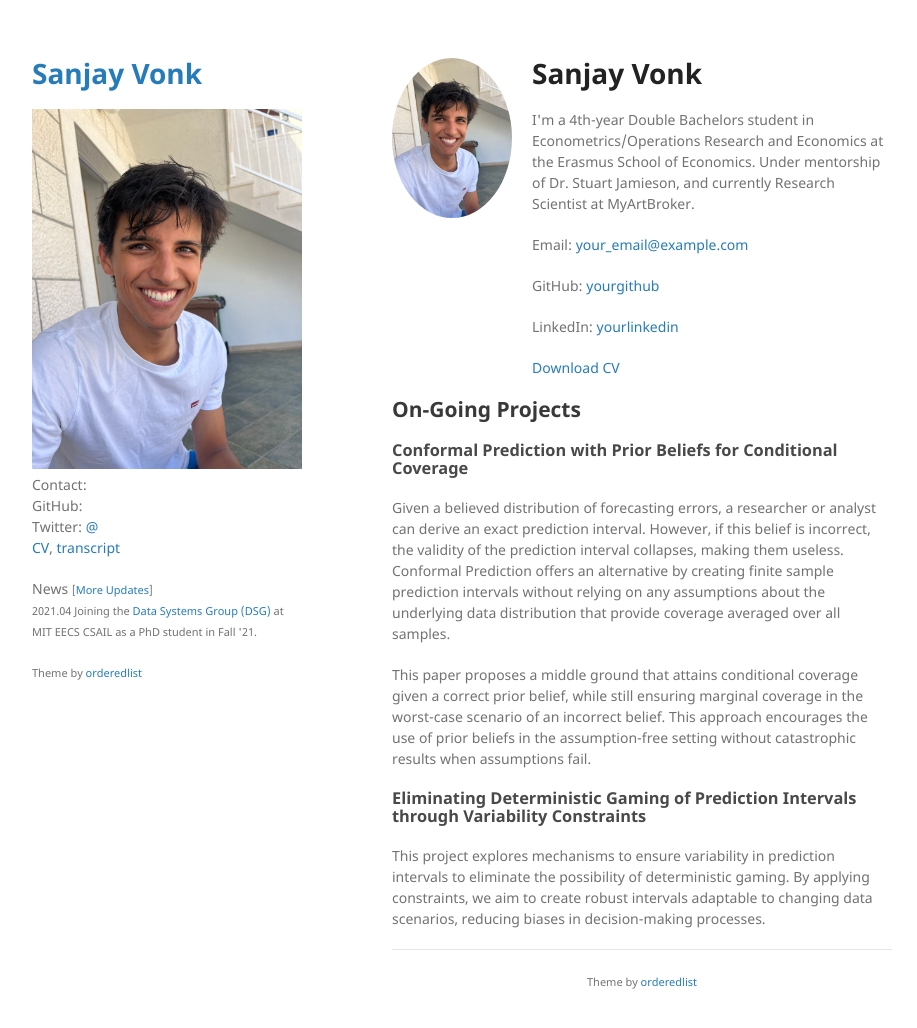
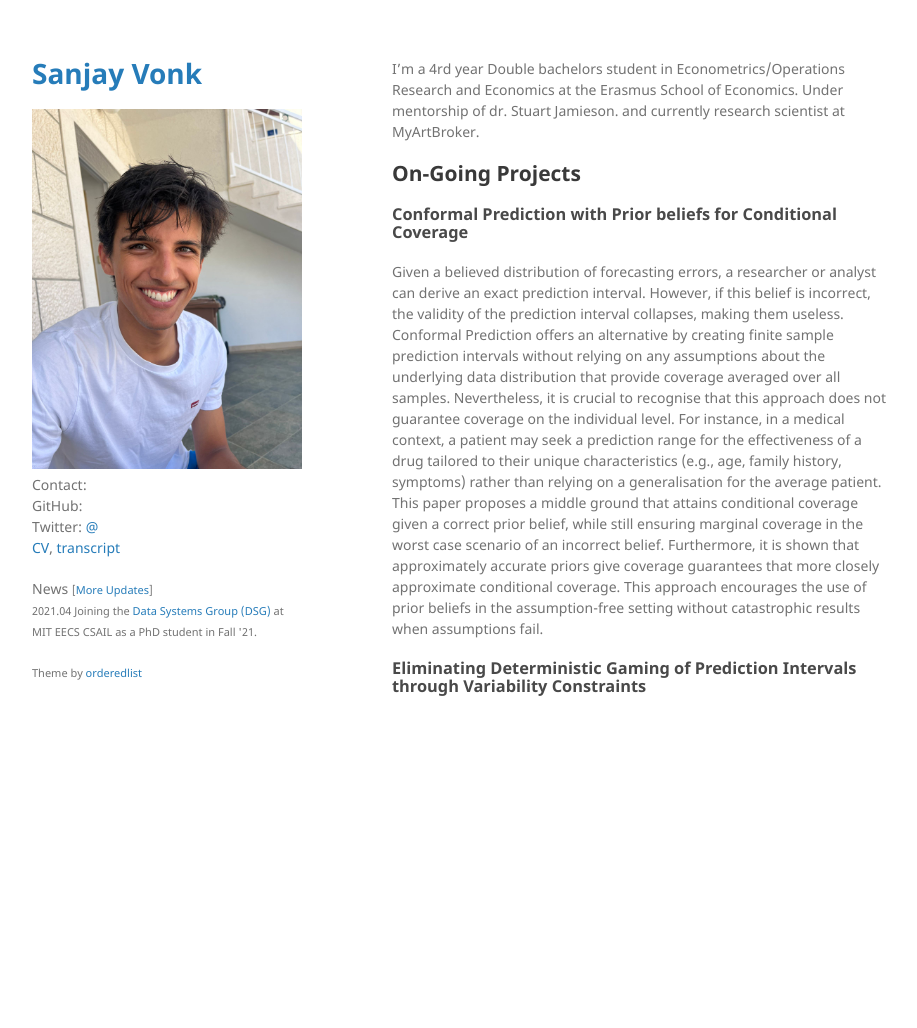
Before and after one commit to sanjayvonk/sanjayvonk.github.io, a Jekyll site: the page built from index.md, in a window 1280 px wide and 1061 px high. Shown: the top 1028 px of the window, without its empty margins (178-1095 px from the left). Built offline with Jekyll 4.4.1, drawn with Linux system fonts in a browser that asks for light colours.

Commit message:
Update index.md

```diff
--- a/index.md
+++ b/index.md
@@ -2,32 +2,11 @@
 layout: default
 ---
 
-<div style="display: flex; align-items: flex-start;">
-  <div style="flex: 1;">
-    <img src="/assets/img/headshot.jpeg" alt="Sanjay Vonk" style="width: 150px; border-radius: 50%;">
-  </div>
-  <div style="flex: 3; margin-left: 20px;">
-    <h1>Sanjay Vonk</h1>
-    <p>I'm a 4th-year Double Bachelors student in Econometrics/Operations Research and Economics at the Erasmus School of Economics. Under mentorship of Dr. Stuart Jamieson, and currently Research Scientist at MyArtBroker.</p>
-    <p>Email: <a href="mailto:your_email@example.com">your_email@example.com</a></p>
-    <p>GitHub: <a href="https://github.com/yourgithub">yourgithub</a></p>
-    <p>LinkedIn: <a href="https://linkedin.com/in/yourlinkedin">yourlinkedin</a></p>
-    <p><a href="/cv.pdf">Download CV</a></p>
-  </div>
-</div>
+I'm a 4rd year Double bachelors student in Econometrics/Operations Research and Economics at the Erasmus School of Economics. Under mentorship of dr. Stuart Jamieson. and currently research scientist at MyArtBroker.
 
 ## On-Going Projects
 
-### Conformal Prediction with Prior Beliefs for Conditional Coverage
-Given a believed distribution of forecasting errors, a researcher or analyst can derive an exact prediction interval. However, if this belief is incorrect, the validity of the prediction interval collapses, making them useless. Conformal Prediction offers an alternative by creating finite sample prediction intervals without relying on any assumptions about the underlying data distribution that provide coverage averaged over all samples.
-
-This paper proposes a middle ground that attains conditional coverage given a correct prior belief, while still ensuring marginal coverage in the worst-case scenario of an incorrect belief. This approach encourages the use of prior beliefs in the assumption-free setting without catastrophic results when assumptions fail.
+### Conformal Prediction with Prior beliefs for Conditional Coverage
+Given a believed distribution of forecasting errors, a researcher or analyst can derive an exact prediction interval. However, if this belief is incorrect, the validity of the prediction interval collapses, making them useless. Conformal Prediction offers an alternative by creating finite sample prediction intervals without relying on any assumptions about the underlying data distribution that provide coverage averaged over all samples. Nevertheless, it is crucial to recognise that this approach does not guarantee coverage on the individual level. For instance, in a medical context, a patient may seek a prediction range for the effectiveness of a drug tailored to their unique characteristics (e.g., age, family history, symptoms) rather than relying on a generalisation for the average patient. This paper proposes a middle ground that attains conditional coverage given a correct prior belief, while still ensuring marginal coverage in the worst case scenario of an incorrect belief. Furthermore, it is shown that approximately accurate priors give coverage guarantees that more closely approximate conditional coverage. This approach encourages the use of prior beliefs in the assumption-free setting without catastrophic results when assumptions fail.
 
 ### Eliminating Deterministic Gaming of Prediction Intervals through Variability Constraints
-This project explores mechanisms to ensure variability in prediction intervals to eliminate the possibility of deterministic gaming. By applying constraints, we aim to create robust intervals adaptable to changing data scenarios, reducing biases in decision-making processes.
-
----
-
-<p style="text-align: center;">
-  <small>Theme by <a href="https://github.com/orderedlist">orderedlist</a></small>
-</p>
```
